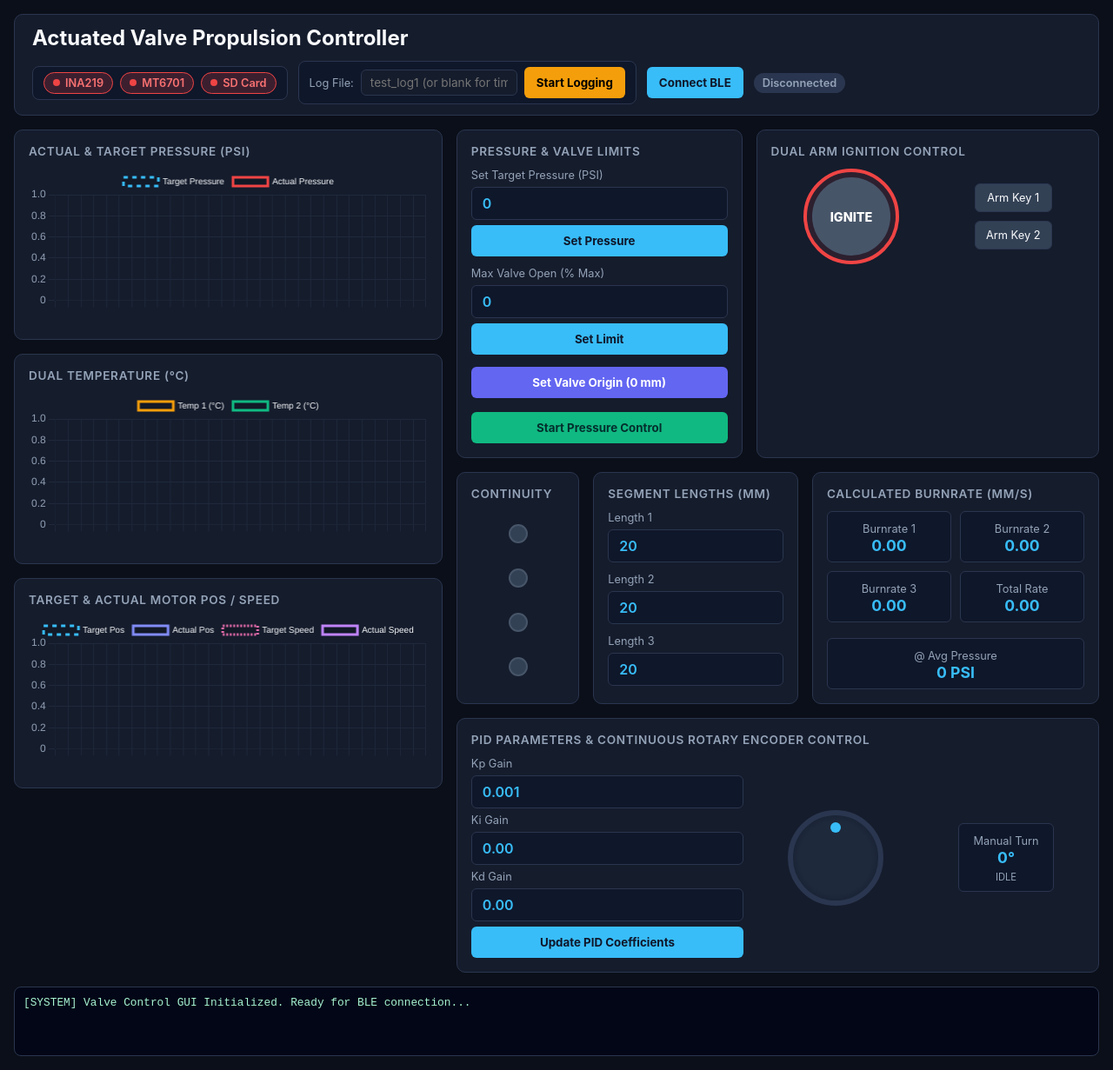
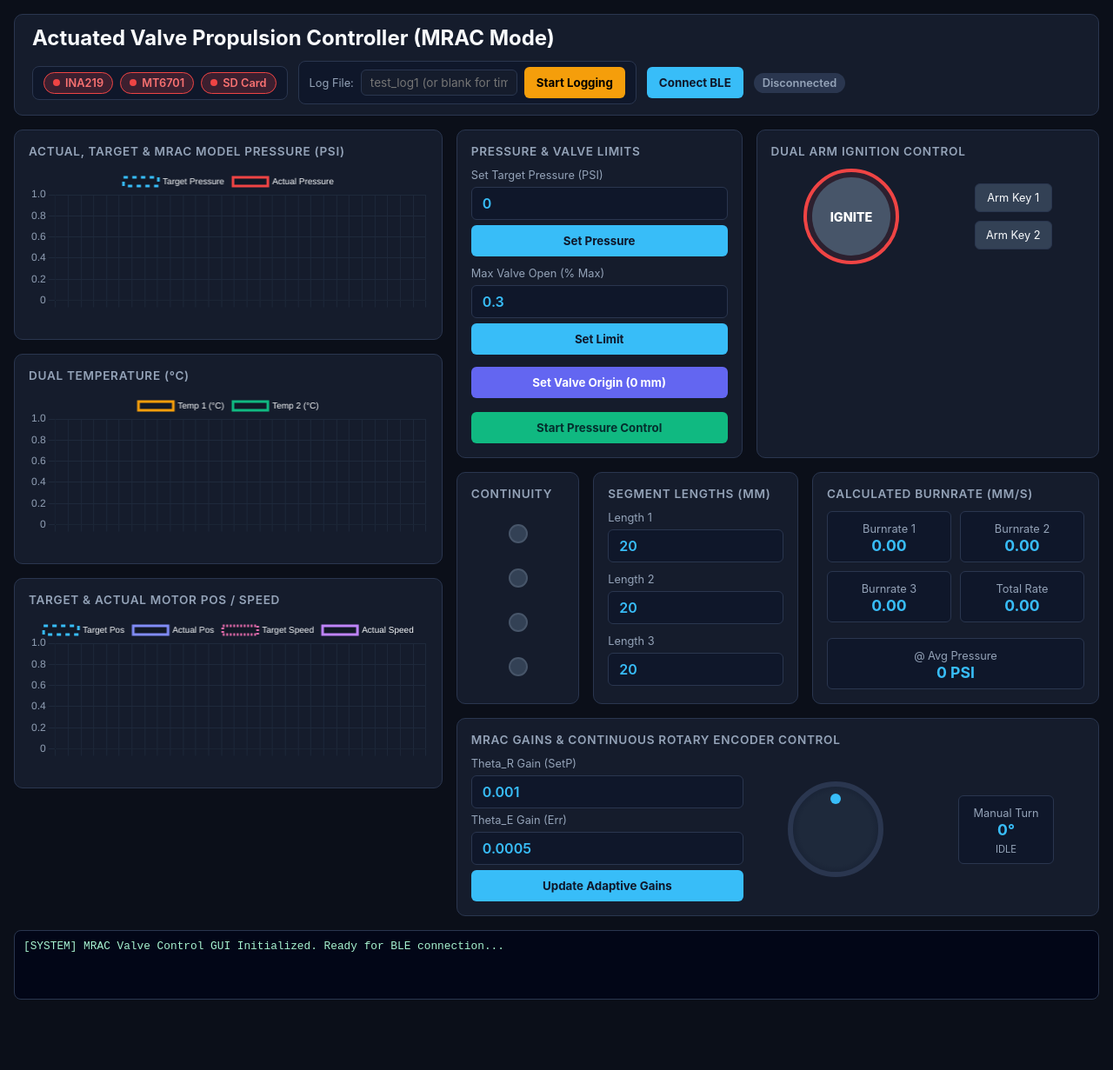
Before and after one commit to Cubc4/Actuated-Needle-Valve-UI, a plain HTML site: page index.html in a window 1280 px wide. Shown: the whole page at 87% size. After the commit the page ends 1166 px from the top, so only its background shows below. Drawn offline with nearby package versions, Linux system fonts and the light colour scheme.

Commit message:
Update index.html

```diff
--- a/index.html
+++ b/index.html
@@ -341,7 +341,7 @@
 <body>
 
   <header>
-    <h2>Actuated Valve Propulsion Controller</h2>
+    <h2>Actuated Valve Propulsion Controller (MRAC Mode)</h2>
     <div class="header-controls">
       <!-- Hardware Diagnostic Badges -->
       <div class="sensor-status-group">
@@ -366,7 +366,7 @@
     <!-- LEFT COLUMN: Graphs -->
     <div class="col-left">
       <div class="card">
-        <span class="card-title">Actual & Target Pressure (PSI)</span>
+        <span class="card-title">Actual, Target & MRAC Model Pressure (PSI)</span>
         <div class="chart-box"><canvas id="pressureChart"></canvas></div>
       </div>
       <div class="card">
@@ -393,7 +393,7 @@
           </div>
           <div class="input-group">
             <label>Max Valve Open (% Max)</label>
-            <input type="number" id="maxValveInput" value="0" min="0" max="2">
+            <input type="number" id="maxValveInput" value="0.3" min="0" max="2" step="0.05">
             <button class="btn" onclick="sendMaxValve()">Set Limit</button>
           </div>
           <button class="btn btn-origin" onclick="setValveOrigin()">Set Valve Origin (0 mm)</button>
@@ -448,15 +448,14 @@
         </div>
       </div>
 
-      <!-- Bottom Panel: PID Tuning & Continuous Encoder Control -->
+      <!-- Bottom Panel: Controller Parameters & Continuous Encoder Control -->
       <div class="card" style="flex:1;">
-        <span class="card-title">PID Parameters & Continuous Rotary Encoder Control</span>
+        <span class="card-title">MRAC Gains & Continuous Rotary Encoder Control</span>
         <div class="right-top-grid">
           <div class="input-group">
-            <label>Kp Gain</label><input type="number" id="kpInput" value="0.001" step="0.0001">
-            <label>Ki Gain</label><input type="number" id="kiInput" value="0.00" step="0.001">
-            <label>Kd Gain</label><input type="number" id="kdInput" value="0.00" step="0.001">
-            <button class="btn" onclick="sendPID()">Update PID Coefficients</button>
+            <label>Theta_R Gain (SetP)</label><input type="number" id="kpInput" value="0.001" step="0.0001">
+            <label>Theta_E Gain (Err)</label><input type="number" id="kiInput" value="0.0005" step="0.0001">
+            <button class="btn" onclick="sendPID()">Update Adaptive Gains</button>
           </div>
 
           <div class="encoder-container">
@@ -476,7 +475,7 @@
   </div>
 
   <div class="log-panel" id="logOutput">
-    [SYSTEM] Valve Control GUI Initialized. Ready for BLE connection...<br>
+    [SYSTEM] MRAC Valve Control GUI Initialized. Ready for BLE connection...<br>
   </div>
 
   <script>
@@ -517,6 +516,7 @@
       });
     }
 
+    // Pressure Chart with 3 Datasets: Target, Actual, and MRAC Model (Ym)
     const pressureChart = createChart('pressureChart', [
       { label: 'Target Pressure', borderColor: '#38bdf8', data: [], borderDash: [5, 5] },
       { label: 'Actual Pressure', borderColor: '#ef4444', data: [] }
@@ -604,10 +604,11 @@
       }, 40);
     }
 
+    // Binary Telemetry Receiver (Unpacks 54-Byte TelemetryPacket Struct)
     function handleTelemetry(event) {
       const dataView = event.target.value;
 
-      // Packet length = 54 bytes with sensor_status_flags added
+      // Verified 54-byte binary packet size matching ESP32 firmware
       if (dataView.byteLength !== 54) {
         return;
       }
@@ -628,7 +629,7 @@
       const flags = dataView.getUint8(offset); offset += 1;
       const cont1 = Boolean(flags & (1 << 0));
       const cont2 = Boolean(flags & (1 << 1));
-      const cont3 = Boolean(flags & (1 << 3));
+      const cont3 = Boolean(flags & (1 << 2));
       const cont4 = Boolean(flags & (1 << 3));
 
       const statusFlags = dataView.getUint8(offset); offset += 1;
@@ -749,8 +750,7 @@
     function sendPID() {
       const kp = document.getElementById('kpInput').value;
       const ki = document.getElementById('kiInput').value;
-      const kd = document.getElementById('kdInput').value;
-      queueCommand(`SET_PID:${kp},${ki},${kd}`);
+      queueCommand(`SET_PID:${kp},${ki}`);
     }
 
     function sendLengths() {
```
